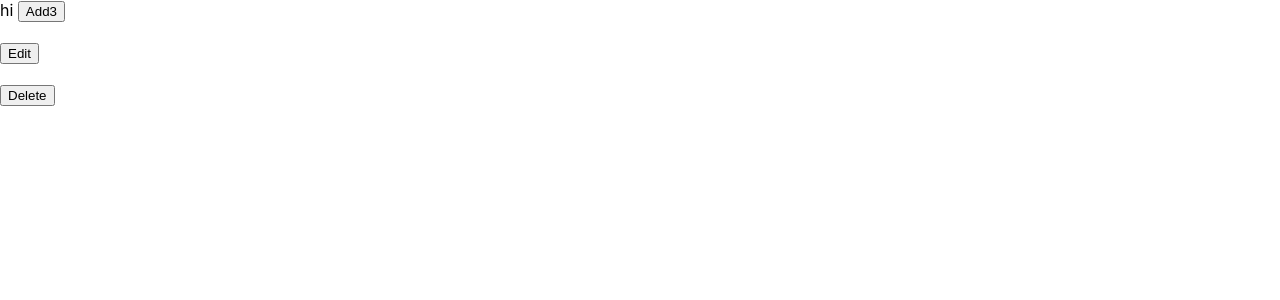
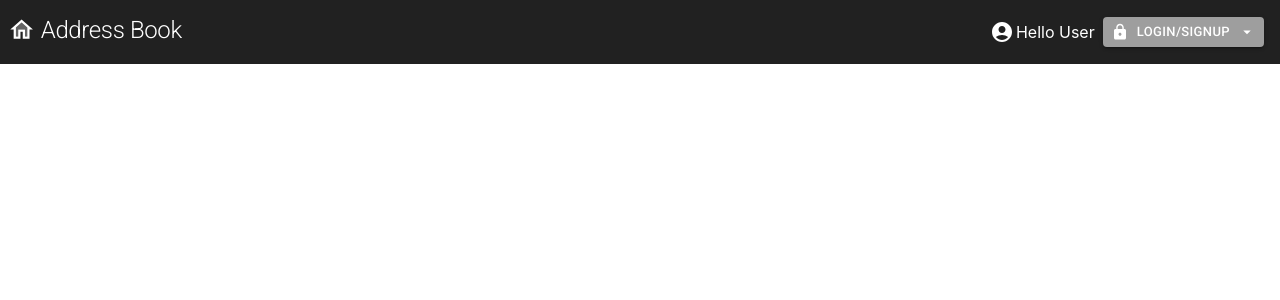
Before and after one commit to milan-infostride/address-book-app, a React (Create React App) app: page / in a window 1280 px wide. Shown: the top 300 px of the page. Built offline with nearby package versions, Linux system fonts and the light colour scheme; data requests are answered from the project's data file.

Commit message:
navbar component completed

```diff
--- a/src/App.js
+++ b/src/App.js
@@ -140,12 +140,13 @@ function App() {
   },[addresses])
 
   return (
-  <div>hi <button onClick={()=>{
-    addAdressHandler(dummyAddress);
-  }}>Add{addresses.length>0&& addresses[addresses.length-1].id}</button><br /><br />
-  <button onClick={()=>{ editAdressHandler(dummyAddressEdit)}}>Edit</button><br /><br />
-  <button onClick={()=>{ deleteHandler(addresses[addresses.length-1].id)}}>Delete</button>
-  </div>
+  // <div>hi <button onClick={()=>{
+  //   addAdressHandler(dummyAddress);
+  // }}>Add{addresses.length>0&& addresses[addresses.length-1].id}</button><br /><br />
+  // <button onClick={()=>{ editAdressHandler(dummyAddressEdit)}}>Edit</button><br /><br />
+  // <button onClick={()=>{ deleteHandler(addresses[addresses.length-1].id)}}>Delete</button>
+  // </div>
+  <Navbar />
   );
 }
 
--- a/src/components/navbar/Navbar.js
+++ b/src/components/navbar/Navbar.js
@@ -1,122 +1,177 @@
-import { AppBar, Button, createTheme, FormControl, Grid, InputLabel, MenuItem, OutlinedInput, Select, ThemeProvider, Typography } from "@mui/material";
-import { useState } from 'react'
+import { AppBar, Button, Card, Collapse, createTheme, Divider, Drawer, FormControl, Grid, InputLabel, Link, List, ListItem, ListItemButton, ListItemIcon, ListItemText, MenuItem, OutlinedInput, Select, Tab, Tabs, ThemeProvider, Typography, useMediaQuery, useTheme } from "@mui/material";
+import React, { useState } from 'react'
 import HomeTwoToneIcon from '@mui/icons-material/HomeTwoTone';
+import MenuIcon from '@mui/icons-material/Menu';
+import AccountCircleIcon from '@mui/icons-material/AccountCircle';
+import LockIcon from '@mui/icons-material/Lock';
+import ArrowDropDownIcon from '@mui/icons-material/ArrowDropDown';
+import VpnKeyIcon from '@mui/icons-material/VpnKey';
+import PersonIcon from '@mui/icons-material/Person';
 import { Container } from "@mui/system";
 import './navbar.css'
 import { grey } from '@mui/material/colors';
+import { styled } from '@mui/material/styles';
+import './mylist.css'
+import { useRef } from "react";
 
 
 
 const Navbar = () => {
-  const color = grey[200];
-  const [selected,setSelected] = useState('');
-  const theme = createTheme({
-    palette: {
-      primary: {
-        main: grey[100]
-      },
-    },
-  });
+  let myButton = useRef();
+
+    let bgColor = grey[900];
+    let listbg = grey[500];
+    let iconsx = {color: '#fff', pr:1}
+    let theme = useTheme();
+    let isSmallScreen = useMediaQuery(theme.breakpoints.up('xs'))
+    let isDesktop = useMediaQuery(theme.breakpoints.up('md'));
+    const [topOpen,setTopOpen] = useState(false);
+    const [loginOpen,setLoginOpen] = useState(false);
+    const [mobLoginOpen,setMobLoginOpen] = useState(false);
+    const [listWidth,setListWidth] = useState();
+    const [listLeft,setListLeft] = useState();
+    const [listTop,setListTop] = useState();
+
+    const [TabValue,setTabValue] = useState();
+    const toggleDrawer = ()=>{
+        setTopOpen((prevState)=>{
+          let newState = !prevState;
+          return newState;
+        })
+    }
+    const loginToggler = ()=>{
+      setLoginOpen((prevState)=>{
+        let newState = !prevState;
+        return newState;
+      })
+    }
+    const LoginButton =  styled(Button)(({ theme }) => ({
+      '&:hover':{
+        backgroundColor: listbg
+      }
+    }))
     return (
-    <AppBar position="static" color="secondary" sx={{py: 1}}>
-        <Container maxWidth="xl" sx={{
-          display:'flex',
+      <>
+        <Grid container  sx={{
+            backgroundColor: bgColor,
+            color: '#fff',
+            py: 2,
             alignItems: 'center'
         }}>
-         {/* <Container > */}
-
+          <Grid item sx={{display: 'flex-item',alignSelf: 'center',flexGrow:1, ml: 1}}>
+            <HomeTwoToneIcon  sx={{
+                fontSize: '1.7em'
+            }}></HomeTwoToneIcon>
             <Typography
-            align = "left"
               variant="h1"
-            className="logo"
-            noWrap
-            component="a"
-            href="/"
-            // startIcon = {
-            //     <HomeTwoToneIcon className="icon"/>
-            // }
               sx={{
-              mr: 0,
-              py: 1,
-              display: { xs: 'none', md: 'flex' },
-              fontFamily: 'monospace',
-              fontWeight: 700,
-              letterSpacing: '.1rem',
-              color: 'inherit',
-              textDecoration: 'none',
-              fontSize: '1.8em'
-
+                fontSize : '1.5em',
+                ml: 0.7
               }}
               >
-            <HomeTwoToneIcon className="icon" />
-            <span className="icon-center">Address Book</span>
+                Address Book
             </Typography>
-
-            <Typography
-              variant="h3"
-              noWrap
-              sx={{
-                py:1,
-                ml:'auto',
-                display: { xs: 'none', md: 'flex' },
-                fontFamily: 'monospace',
-                fontWeight: 700,
-                letterSpacing: '.1rem',
-                color: 'inherit',
-                textDecoration: 'none',
-                fontSize: '1.4em'
-
+          </Grid>
+          <Grid sx={{display:'flex',alignItems:'center',mx:2}}>
+            <Link href='#' underline='none' sx={{display:'flex',alignItems:'center' ,color:'#fff'}}>
+            <Grid item sx={{display: 'flex-item'}}>
+                <AccountCircleIcon sx={{mt: 0.5}} />
+            </Grid>
+            <Grid Item sx={{display: 'flex-item',ml:0.3}}>Hello User</Grid>
+            </Link>
+            <LoginButton ref={myButton} size='small' sx={{ml:1,backgroundColor:listbg,color:'#fff'}} variant="contained" endIcon={<ArrowDropDownIcon />} startIcon={<LockIcon />}
+              onClick={(e)=>{
+                let pos = myButton.current.getBoundingClientRect();
+                console.log(pos.left,pos.right)
+                setListLeft(pos.left);
+                setListTop(pos.top+myButton.current.clientHeight)
+                setListWidth(myButton.current.clientWidth) ;
+                setMobLoginOpen((prevState)=>{ console.log();return !prevState})
               }}
             >
-              <span style={{
-                alignSelf: 'center',
-                marginRight: '1em'
-              }}>Hello User</span>
-              <ThemeProvider theme={theme}>
-              <FormControl sx={{
+              Login/Signup
 
-              }} >
-              {/* <InputLabel id="demo-simple-select-label">Login/Logout</InputLabel> */}
-              <Select
-                //  multiple
-                displayEmpty
-                // sx={{
-                //   color: "#fff"
-                // }}
-                // color={color}
-                value={selected}
-                labelId="demo-simple-select-label"
-                id="demo-simple-select"
-                input={<OutlinedInput/>}
-                renderValue={(selected)=>{
-                  // console.log(selected)
-                  if(selected.length===0){
-                    // console.log('hello')
-                    return <em>Login/Logout</em>;
-                  }
-                }}
-                // placeholder="Login/Logut"
-                // value={age}
-                // label="Age"
-                // onChange={handleChange}
-              >
-                <MenuItem disabled>
-                  <em>Login/Logout</em>
-                </MenuItem>
-                <MenuItem >Login</MenuItem>
-                <MenuItem >Logout</MenuItem>
-                {/* <MenuItem value={30}>Thirty</MenuItem> */}
-              </Select>
-            </FormControl>
-            </ThemeProvider>
+            </LoginButton>
 
-            </Typography>
+          </Grid>
 
-          </Container>
-          {/* </Container>  */}
+          {!isDesktop &&<Grid item sx={{ml:'auto',display:'flex-item',mr:1}}>
+            <MenuIcon onClick={()=>{toggleDrawer()}} />
+          </Grid>}
 
+        </Grid>
+        <Collapse orientation="vertical" in={mobLoginOpen} sx={{ width:listWidth,zIndex:999999,position:'absolute',left:{listLeft},top:{listTop}}}>
+              {/* <List className="mylist" sx={{ backgroundColor:listbg}}>
+                <ListItem>
+                  <ListItemButton>
+                    <ListItemIcon sx={{justifyContent: 'end'}}>
+                        <VpnKeyIcon sx={iconsx} />
+                    </ListItemIcon>
+                    <ListItemText primary="Login" />
+                  </ListItemButton>
+                </ListItem>
+                <Divider variant='middle' sx={{color: bgColor,width:'60%'}}></Divider>
+                <ListItem>
+                  <ListItemButton>
+                    <ListItemIcon sx={{justifyContent: 'end'}}>
+                        <PersonIcon sx={iconsx} />
+                    </ListItemIcon>
+                    <ListItemText primary="Sigup" />
+                  </ListItemButton>
+                </ListItem>
+              </List> */}
+              <div style={{backgroundColor: listbg,padding: '0.5em'}}>
+                <div style={{padding: '0.5em'}}><VpnKeyIcon/> Login</div>
+                <Divider/>
+                <div><PersonIcon/> Signup</div>
+              </div>
+            </Collapse>
+        <Collapse in={topOpen} sx={{backgroundColor: listbg, color:'#fff'}}>
+          <List sx={{color: '#fff'}}>
+            <ListItem disablePadding>
+              <ListItemButton>
+                <ListItemIcon sx={{justifyContent: 'end'}}>
+                  <AccountCircleIcon sx={iconsx} />
+                </ListItemIcon>
+                <ListItemText primary="Hello Guest" />
+              </ListItemButton>
+            </ListItem>
+            <ListItem disablePadding>
+              <ListItemButton>
+                <ListItemIcon sx={{justifyContent: 'end'}}>
+                  <LockIcon sx={iconsx} />
+                </ListItemIcon>
+                <ListItemText onClick={()=>{loginToggler()}} primary={<Grid container sx={{alignItems: 'center'}}><Grid item sx={{display: 'flex-item'}}>Login/SignUp</Grid><Grid item sx={{display: 'flex-item', mt:0.5}}><ArrowDropDownIcon sx={{color: '#fff'}} /></Grid></Grid>} />
+                {/* <ListItemIcon>
 
-    </AppBar> );
+                </ListItemIcon> */}
+              </ListItemButton>
+            </ListItem>
+            <Collapse in={loginOpen}>
+              <List sx={{pl:1.5}}>
+                <ListItem>
+                  <ListItemButton>
+                    <ListItemIcon sx={{justifyContent: 'end'}}>
+                        <VpnKeyIcon sx={iconsx} />
+                    </ListItemIcon>
+                    <ListItemText primary="Login" />
+                  </ListItemButton>
+                </ListItem>
+                <Divider variant='middle' sx={{color: bgColor,width:'60%'}}></Divider>
+                <ListItem>
+                  <ListItemButton>
+                    <ListItemIcon sx={{justifyContent: 'end'}}>
+                        <PersonIcon sx={iconsx} />
+                    </ListItemIcon>
+                    <ListItemText primary="Sigup" />
+                  </ListItemButton>
+                </ListItem>
+              </List>
+            </Collapse>
+          </List>
+        </Collapse>
+       </>
+      );
 }
 
 export default Navbar;
--- /dev/null
+++ b/src/components/navbar/mylist.css
@@ -0,0 +1,3 @@
+.mylist{
+    font-size: 0.2em !important;
+}
```
Also changed, not shown: src/components/navbar/DropdownMobileNav.js (added, +19 -0 lines), src/components/navbar/DropdownMobileNav.css (added). Lines whose indentation alone changed are shown as unchanged.
